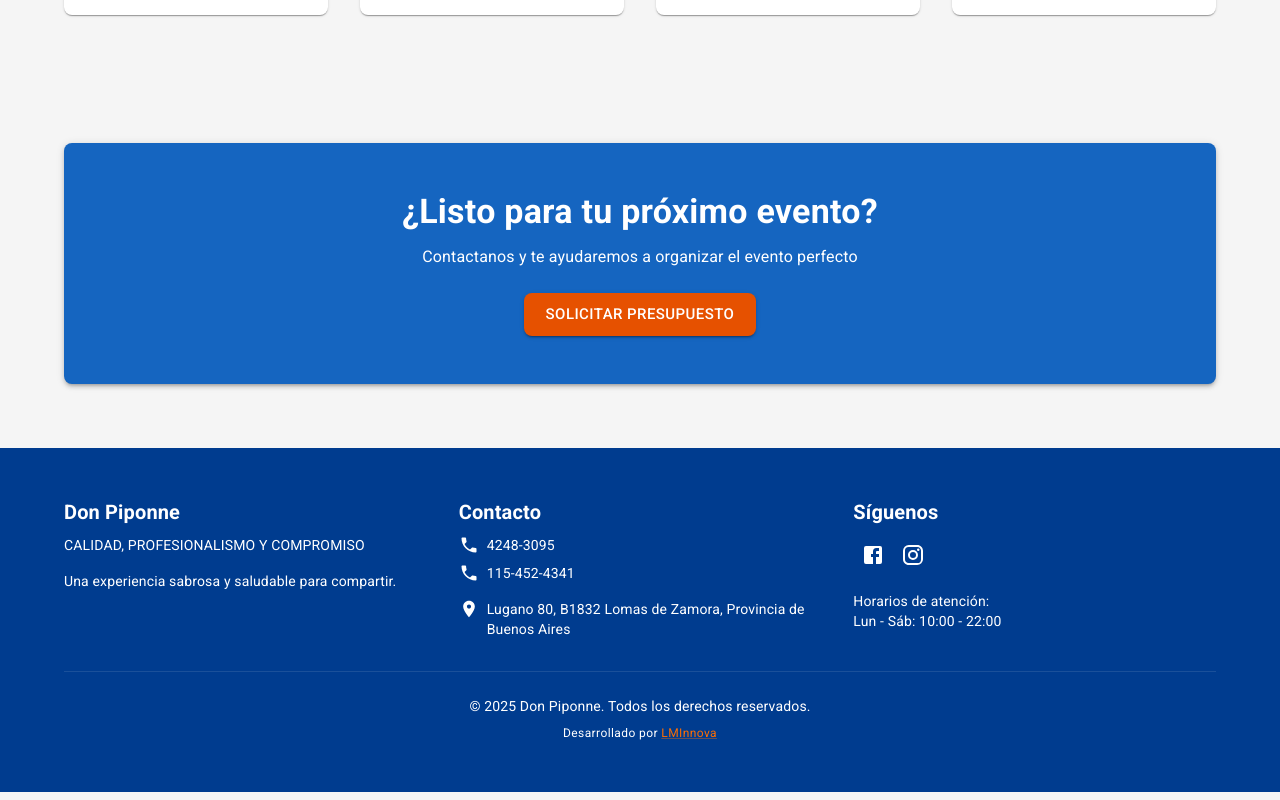
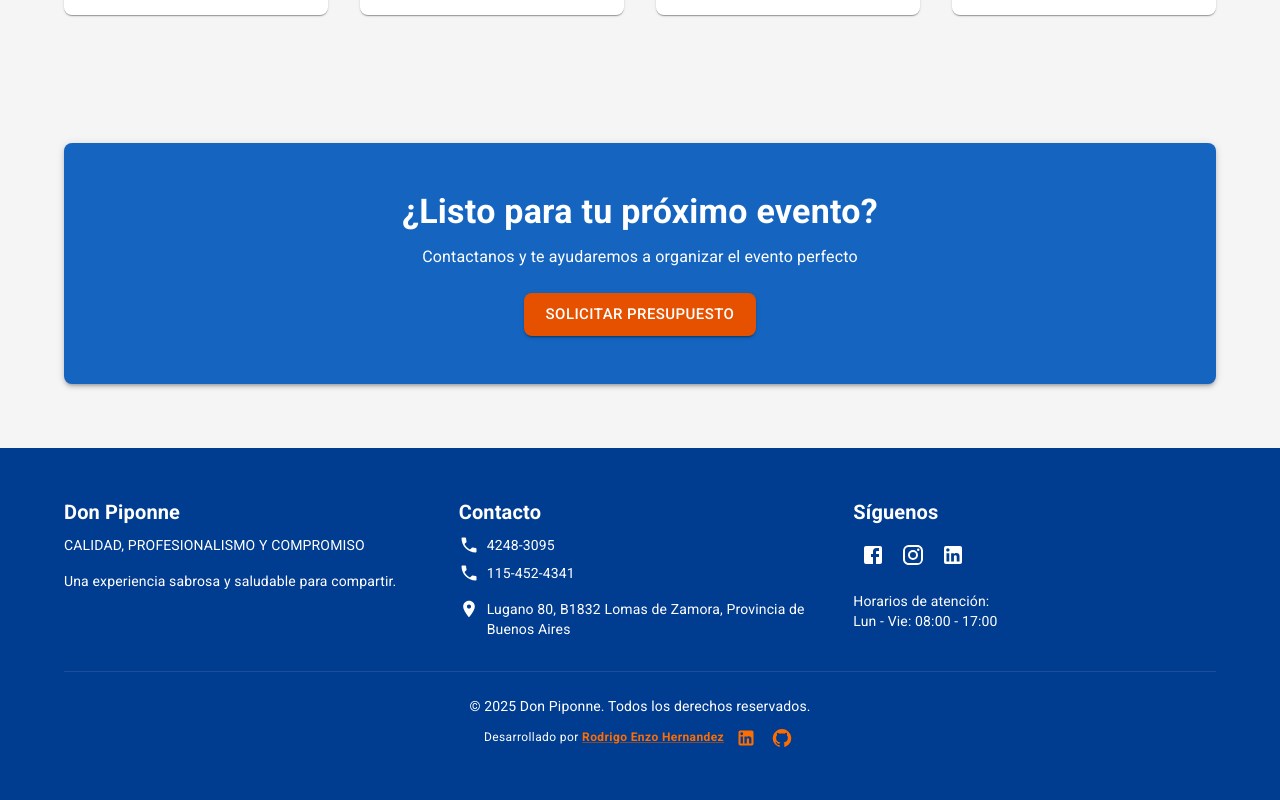
Before and after one commit to rodrigoenzohernandez/ws-hackaton, a React (Create React App) app in the folder piponne-app/: page / in a window 1280 px wide. Shown: the part 1502-2302 px from the top of the page. Built offline with nearby package versions, Linux system fonts and the light colour scheme; no server answers.

Commit message:
improve footer adding developer personal data

```diff
--- a/piponne-app/src/components/Footer.js
+++ b/piponne-app/src/components/Footer.js
@@ -11,6 +11,8 @@ import PhoneIcon from '@mui/icons-material/Phone';
 import LocationOnIcon from '@mui/icons-material/LocationOn';
 import FacebookIcon from '@mui/icons-material/Facebook';
 import InstagramIcon from '@mui/icons-material/Instagram';
+import LinkedInIcon from '@mui/icons-material/LinkedIn';
+import GitHubIcon from '@mui/icons-material/GitHub';
 
 const Footer = () => {
   return (
@@ -70,18 +72,39 @@ const Footer = () => {
               Síguenos
             </Typography>
             <Box>
-              <IconButton color="inherit" aria-label="Facebook">
+              <IconButton
+                color="inherit"
+                aria-label="Facebook"
+                href="https://www.facebook.com/donpiponnecatering"
+                target="_blank"
+                rel="noopener noreferrer"
+              >
                 <FacebookIcon />
               </IconButton>
-              <IconButton color="inherit" aria-label="Instagram">
+              <IconButton
+                color="inherit"
+                aria-label="Instagram"
+                href="https://www.instagram.com/donpiponne/"
+                target="_blank"
+                rel="noopener noreferrer"
+              >
                 <InstagramIcon />
+              </IconButton>
+              <IconButton
+                color="inherit"
+                aria-label="LinkedIn"
+                href="https://www.linkedin.com/company/donpiponne/"
+                target="_blank"
+                rel="noopener noreferrer"
+              >
+                <LinkedInIcon />
               </IconButton>
             </Box>
             <Typography variant="body2" sx={{ mt: 2 }}>
               Horarios de atención:
             </Typography>
             <Typography variant="body2">
-              Lun - Sáb: 10:00 - 22:00
+              Lun - Vie: 08:00 - 17:00
             </Typography>
           </Grid>
         </Grid>
@@ -90,12 +113,38 @@ const Footer = () => {
           <Typography variant="body2" align="center">
             © {new Date().getFullYear()} Don Piponne. Todos los derechos reservados.
           </Typography>
-          <Typography variant="caption" align="center" display="block" sx={{ mt: 1 }}>
-            Desarrollado por{' '}
-            <Link href="http://lminnova.com.ar/" color="secondary.light" target="_blank" rel="noopener">
-              LMInnova
-            </Link>
-          </Typography>
+          <Box sx={{ display: 'flex', justifyContent: 'center', alignItems: 'center', mt: 1, gap: 1 }}>
+            <Typography variant="caption" align="center">
+              Desarrollado por{' '}
+              <Link
+                href="https://www.linkedin.com/in/rodrigoenzohernandez/"
+                color="secondary.light"
+                target="_blank"
+                rel="noopener noreferrer"
+                sx={{ fontWeight: 600 }}
+              >
+                Rodrigo Enzo Hernandez
+              </Link>
+            </Typography>
+            <IconButton
+              size="small"
+              href="https://www.linkedin.com/in/rodrigoenzohernandez/"
+              target="_blank"
+              rel="noopener noreferrer"
+              sx={{ color: 'secondary.light', p: 0.5 }}
+            >
+              <LinkedInIcon fontSize="small" />
+            </IconButton>
+            <IconButton
+              size="small"
+              href="https://github.com/rodrigoenzohernandez"
+              target="_blank"
+              rel="noopener noreferrer"
+              sx={{ color: 'secondary.light', p: 0.5 }}
+            >
+              <GitHubIcon fontSize="small" />
+            </IconButton>
+          </Box>
         </Box>
       </Container>
     </Box>
```
